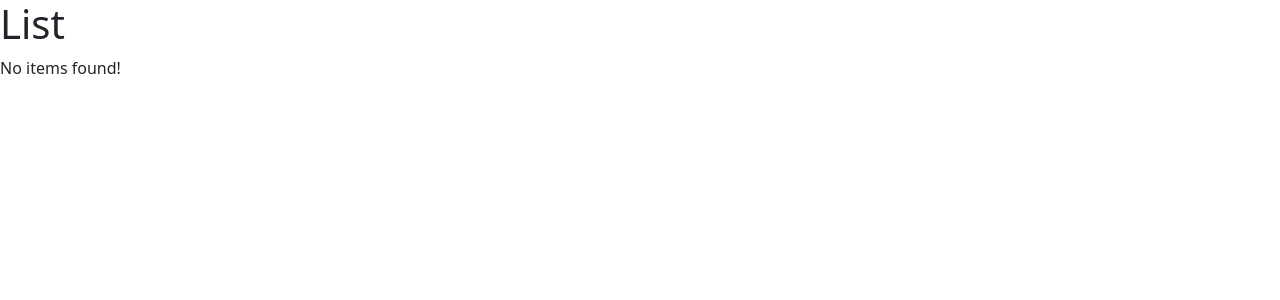
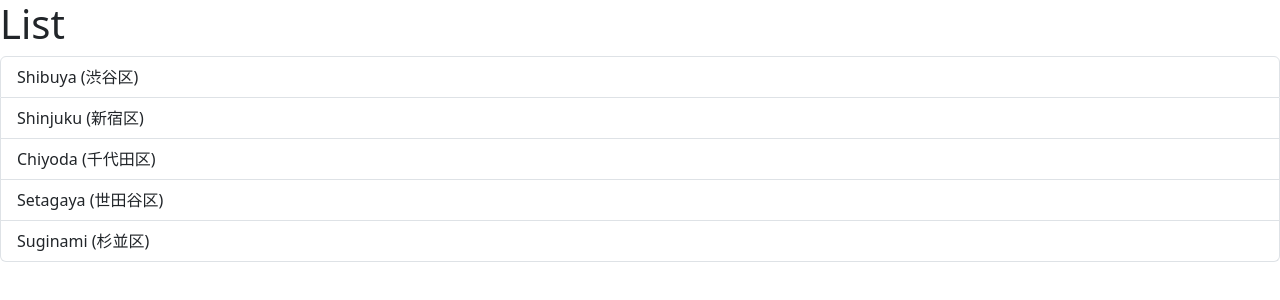
Before and after one commit to sdmans/react-game-app, a React (Vite) app: page / in a window 1280 px wide. Shown: the top 300 px of the page. Built offline with nearby package versions, Linux system fonts and the light colour scheme.

Commit message:
Adding event handler to component template

```diff
--- a/src/components/ListGroup.tsx
+++ b/src/components/ListGroup.tsx
@@ -1,3 +1,5 @@
+import { MouseEvent } from "react";
+
 function ListGroup() {
   let wards = [
     "Shibuya (渋谷区)",
@@ -7,15 +9,19 @@ function ListGroup() {
     "Suginami (杉並区)",
   ];
 
-  wards = [];
+  const handleClick = (e: MouseEvent) => {
+    console.log("event", e);
+  };
 
   return (
     <>
       <h1>List</h1>
       {wards.length === 0 && <p>No items found!</p>}
       <ul className="list-group">
-        {wards.map((ward) => (
-          <li key={ward}>{ward}</li>
+        {wards.map((ward, index) => (
+          <li className="list-group-item" key={ward} onClick={handleClick}>
+            {ward}
+          </li>
         ))}
       </ul>
     </>
```
